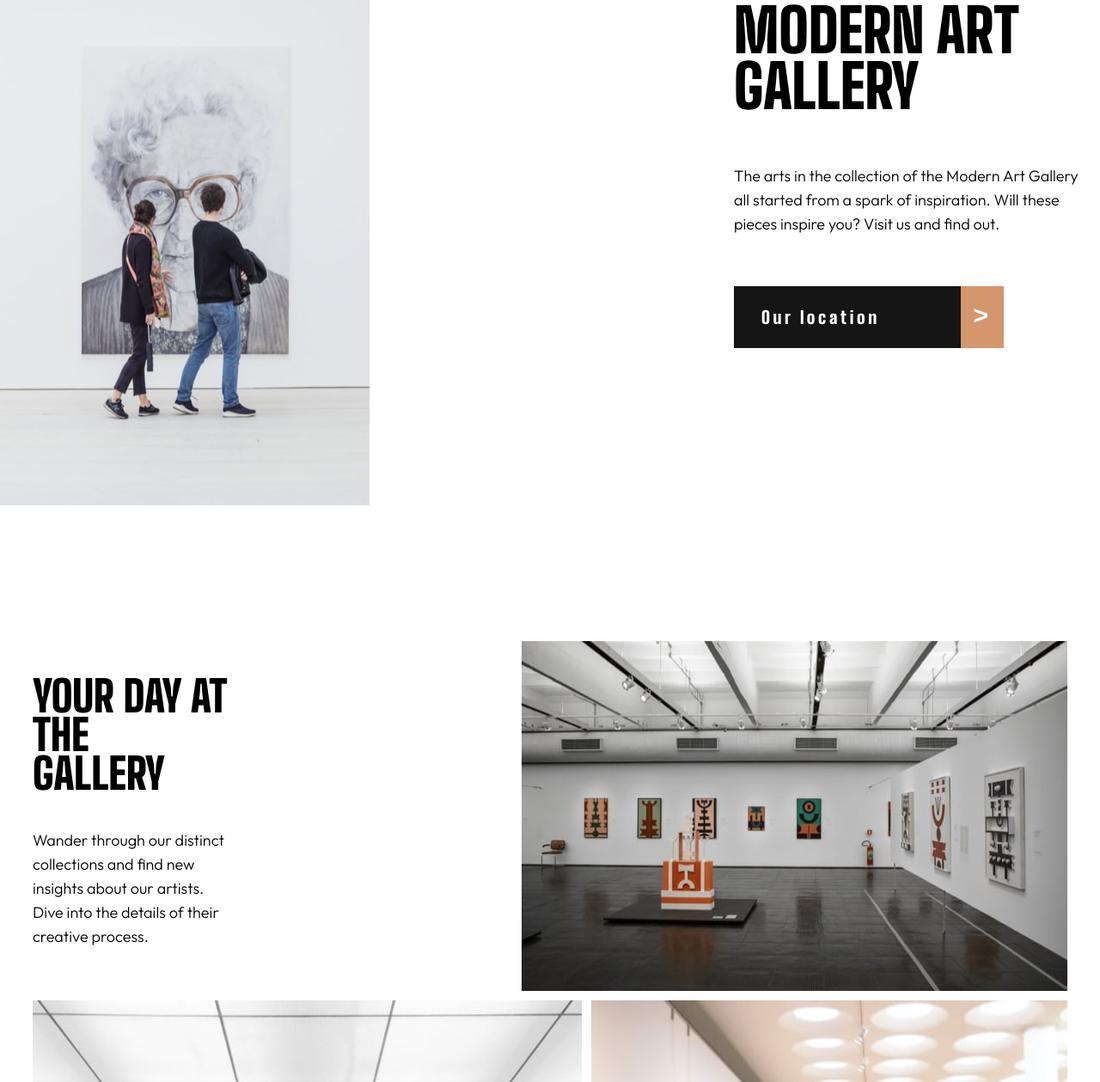
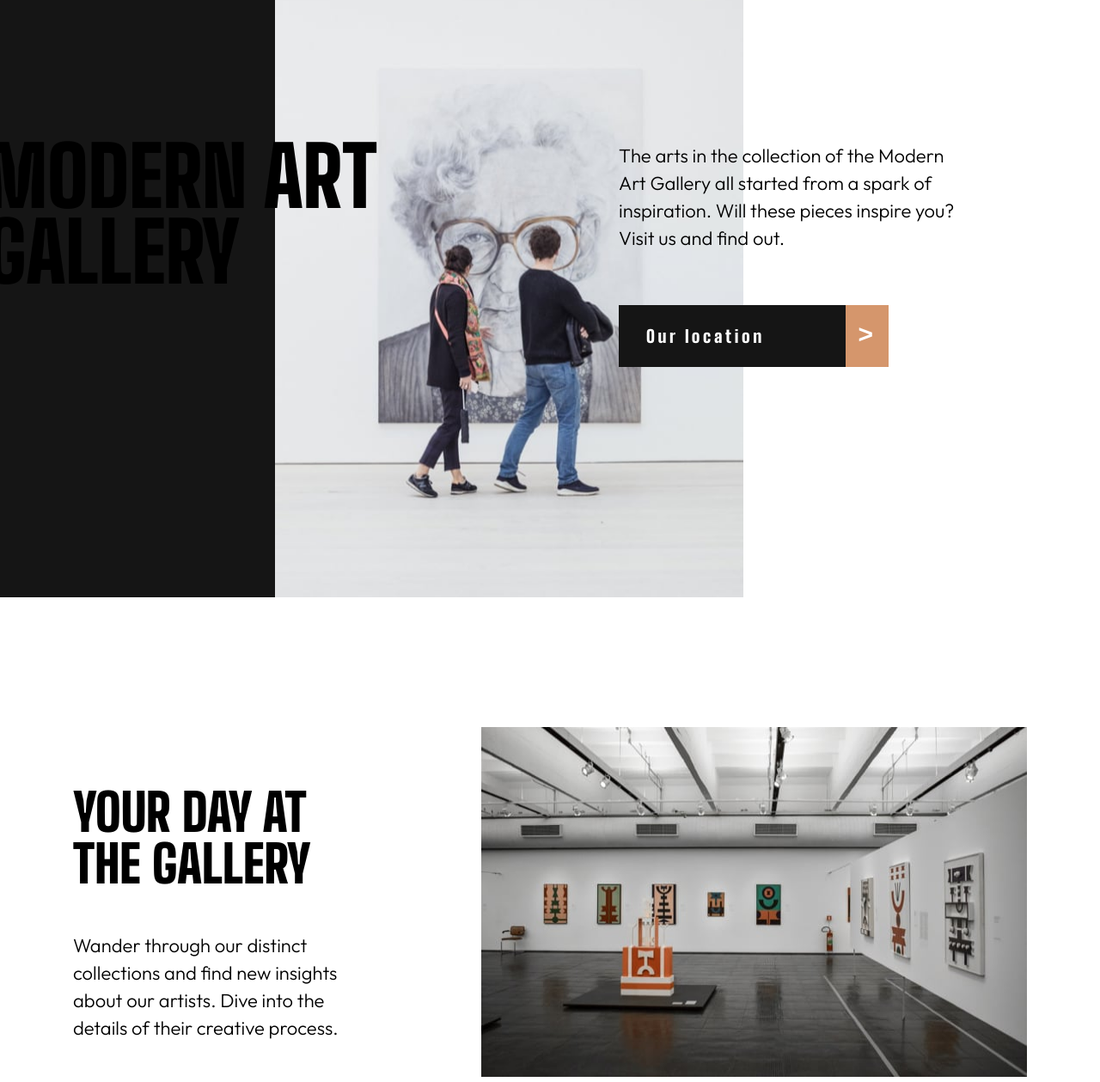
Before and after one commit to krishee107/FRONTENDMENTOR_Art-Gallery-website, a plain HTML site: page docs/index.html in a window 1280 px wide. Shown: the part 112-1371 px from the top of the page at 86% size. Drawn offline with Linux system fonts and the light colour scheme.

Commit message:
Desktop WIP

```diff
--- a/docs/css/style.css
+++ b/docs/css/style.css
@@ -21,8 +21,6 @@ body{
     font-size: 16px;
     line-height: 26px;
 }
-
-img {width: 100%;height: 100%;}
 
 h1, h2{
     text-transform: uppercase;
@@ -48,6 +46,7 @@ p {
 }
 /* Hero */
 .hero-text {padding: 0 16px 126px;}
+.block_black {display: none;}
 
 .button {
     font-weight: 800;
@@ -77,9 +76,9 @@ span {
 }
 
 /* Gallery */
-.gallery{padding: 16px}
+.gallery{padding: 16px;}
 .gallery-img-content img{padding: 16px 0;}
-
+.hero img, .gallery-content img, .gallery-img-content img {width: 100%;height: 100%;}
 
 /*inspired*/
 .inspired {color: white;}
@@ -151,6 +150,7 @@ footer p {padding: 0 0 30px;}
         gap: 68px;
         padding-bottom: 11px;
         justify-content: space-between;
+        padding: 38px;
     }
 
     .gallery-content picture {order: 2;}
@@ -167,6 +167,7 @@ footer p {padding: 0 0 30px;}
             "G F"
             "G C";
         gap: 11px;
+        padding: 38px;
     }
     .gallery-img-content img{padding: unset}
     .grid-img-1 {grid-area: G;}
@@ -194,5 +195,76 @@ footer p {padding: 0 0 30px;}
 }
 
 @media (min-width: 1024px) {
+    h1 {
+        font-size: 96px;
+        line-height: 88px;
+        position: absolute;
+        left: -163%;
+        max-width: 510px;
+        top: -15%;
+    }
 
+    h2 {
+        font-size: 60px;
+        line-height: 60px;
+    }
+
+    p {
+        font-size: 22px;
+        line-height: 32px;
+    }
+    /* Hero */
+    .hero{
+        height: 800px;
+        display: grid;
+        grid-template-columns: 25% 25% 50%;
+    }
+    .hero img, .hero picture img, .hero picture{all: unset;}
+
+    .hero picture img {
+        height: 100%;
+    }
+    .block_black {
+        background: var(--color2);
+        display:block;
+    }
+    .hero-text {
+        align-self: center;
+        position: absolute;
+        left: 55%;
+    }
+    /* Gallery */
+    .gallery {
+        display: flex;
+        flex-direction: column;
+        all: unset;
+    }
+        .gallery-content {
+            gap: unset;
+            padding-bottom: 30px;
+            max-width: 1110px;
+            margin: 0 auto;
+        }
+
+        .gallery-content-text {max-width: 350px;align-self: center;}
+        .inspired {padding: 78px;/* min-height: 445px; */}
+        .inspired h2, .inspired p {width: unset;}
+        .gallery-img-content {gap: 30px;grid-template-columns: 1fr 1fr;max-width: 1110px;margin: 0 auto;padding-bottom: 50px;}
+
+    .gallery-img-content picture {
+        width: 100%;
+        overflow: hidden;
+        height: 100%;
+    }
+
+    .gallery-img-content picture img {width: 100%;height: 100%;}
+
+    /* Footer */
+    footer {padding: 80px;}
+    footer h3 {
+        width: 160px;
+        font-size: 30px;
+    }
+
+    footer p {width: 430px;}
 }
--- a/docs/index.html
+++ b/docs/index.html
@@ -11,6 +11,7 @@
 </head>
 <body>
   <section class="hero">
+    <div class="block_black"></div>
     <picture>
       <source srcset="./assets/desktop/image-hero.jpg" media="(min-width: 1024px)">
       <source srcset="./assets/tablet/image-hero.jpg" media="(min-width: 650px)">
```
